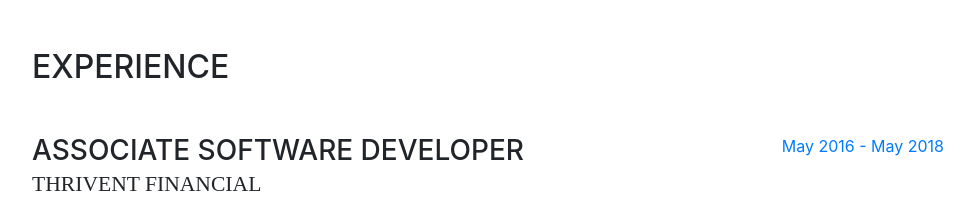
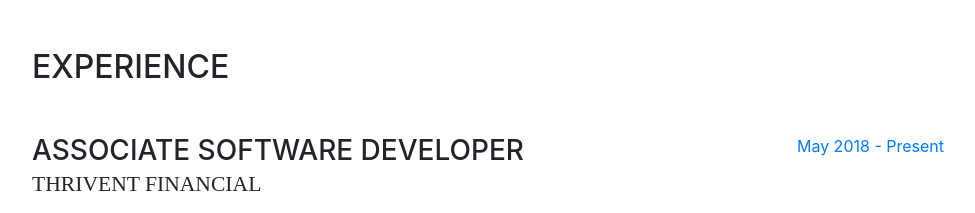
Before and after one commit to gadeta01/gadeta01.github.io, a website with bundled scripts: page index.html in a window 1280 px wide. Shown: the part 800-1013 px from the top of the page, without its empty margins (288-1263 px from the left). Built offline with nearby package versions, Linux system fonts and the light colour scheme; a web font is replaced by a local one.

Commit message:
fix dates on current position

```diff
--- a/index.html
+++ b/index.html
@@ -115,7 +115,7 @@
               </ul>
             </div>
             <div class="resume-date text-md-right">
-              <span class="text-primary">May 2016 - May 2018</span>
+              <span class="text-primary">May 2018 - Present</span>
             </div>
           </div>
 
```
